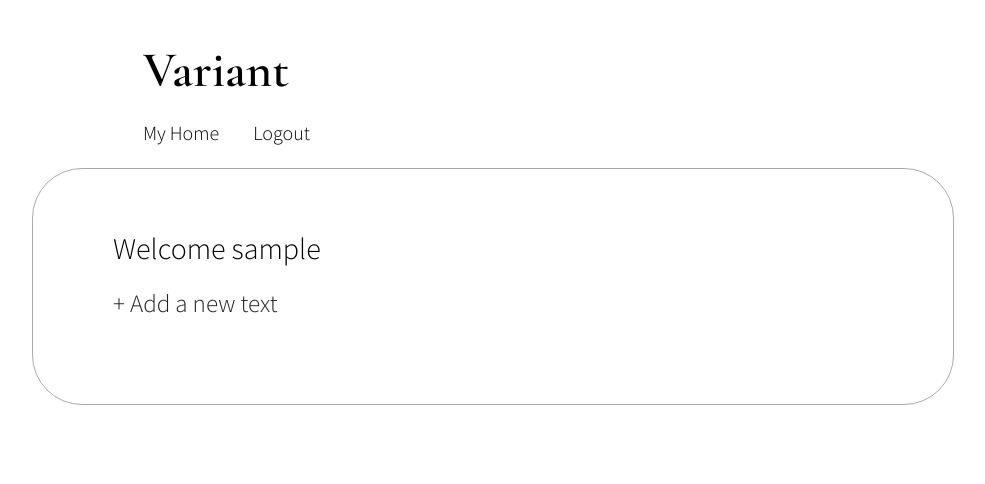
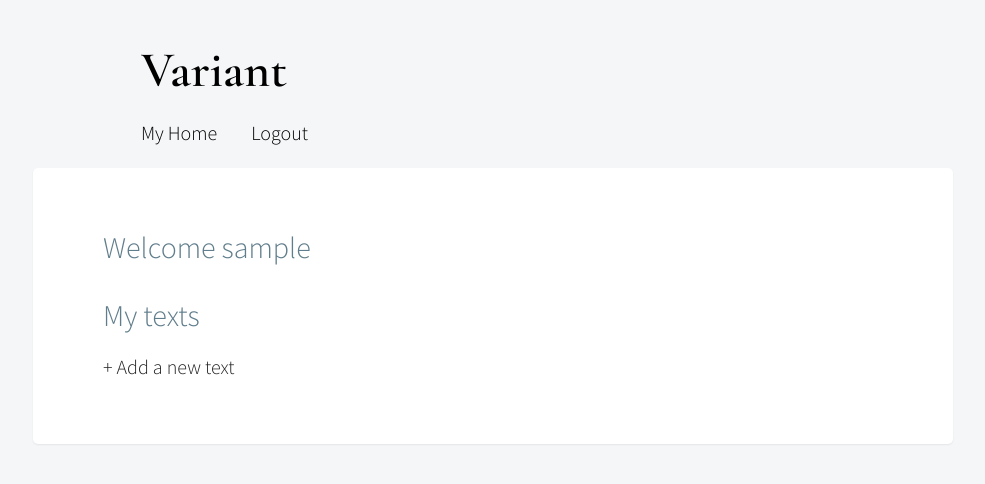
Before and after one commit to brianhie/variant.ms, a Django app: page /variant/home/ in a window 1280 px wide. Shown: the top 484 px of the page, without its empty margins (147-1132 px from the left). Run offline with Django 3.2, Linux system fonts and the light colour scheme; the visitor is signed in with stand-in values (Sample User, id 1); data that the repository does not hold is empty.

Commit message:
UI tweaks

```diff
--- a/variant_app/static/variant_app/base.css
+++ b/variant_app/static/variant_app/base.css
@@ -11,6 +11,12 @@
 .text_font {
     font-family: "Merriweather", "Georgia", "Lora", serif;
     font-weight: 300;
+}
+
+body {
+    background-color: #f5f6f8;
+    display: block;
+    margin: 0px;
 }
 
 .title {
@@ -73,7 +79,7 @@
 
 .header {
     margin: auto;
-    width: 50%;
+    width: 55%;
     min-width: 700px;
 }
 
@@ -83,11 +89,10 @@
     min-width: 800px;
     border-width: 2px;
     border-color: black;
-
     padding: 60px;
-    border: 1px solid #aaa;
-    border-radius: 50px;
-/*    border-right: 1px solid #aaa;*/
+    background-color: white;
+    border-radius: 5px;
+    box-shadow: 0 1px 2px rgba(0, 0, 0, 0.07);
     overflow: auto;
 }
 
@@ -123,8 +126,16 @@
 }
 
 .username {
-    margin: 0px 0px 20px 20px;
+    margin: 0px 0px 20px 10px;
     font-size: 30px;
+    color: #607d8b;
+}
+
+.subsection {
+    margin: 0px;
+    padding: 10px 0px 10px 10px;
+    font-size: 30px;
+    color: #607d8b;
 }
 
 .elem_list {
@@ -132,13 +143,13 @@
     margin: 0;
 }
 .top_elem {
-    padding: 0px 0px 0px 20px;
-    margin-bottom: 20px;
+    padding: 10px 0px 0px 10px;
     display: inline-block;
+/*    margin-top: 20px;*/
 }
 
 .top_elem a {
-    font-size: 25px;
+    font-size: 20px;
     text-decoration: none;
     color: #222;
     display: inline-block;
--- a/variant_app/templates/variant_app/coll_text.html
+++ b/variant_app/templates/variant_app/coll_text.html
@@ -34,7 +34,8 @@
   {% endif %}
 
   <div>
-    <div id="text" class="text text_font"><h2 class="text_title title_font">{{ corpus.corpus_name }}</h2></div>
+    <div id="text" class="text text_font"><h2 class="text_title title_font"
+					      style="padding-left: 0px;">{{ corpus.corpus_name }}</h2></div>
     <div id="annotation" class="annotate">
       {% if texts %}
       <table class="coll_vars_block">
--- a/variant_app/templates/variant_app/text.html
+++ b/variant_app/templates/variant_app/text.html
@@ -53,7 +53,7 @@
   {% include "registration/unregistered_warning.html" %}
   {% endif %}
 
-  <h2 style="padding-left: 20px;"
+  <h2
       class="text_title title_font">{{ text.text_name }}{% if text.is_base %}<span class="sans_font" style="font-size: 30px"> (base text)</span>{% endif %}</h2>
 
   <div id="wrapper">
--- a/variant_app/templates/variant_app/user_dashboard.html
+++ b/variant_app/templates/variant_app/user_dashboard.html
@@ -9,6 +9,7 @@
   <p class="username sans_font">Welcome {{ user.username }}</p>
   {% endif %}
 
+  <p class="subsection sans_font">My texts</p>
   <div class="top_elem sans_font">
     <a class="sans_font" href="{% url 'variant_app:add_corpus' %}">+ Add a new text</a>
   </div>
```
Also changed, not shown: other parts of variant_app/static/variant_app/base.css (+30 -32 lines), 1 other file.
